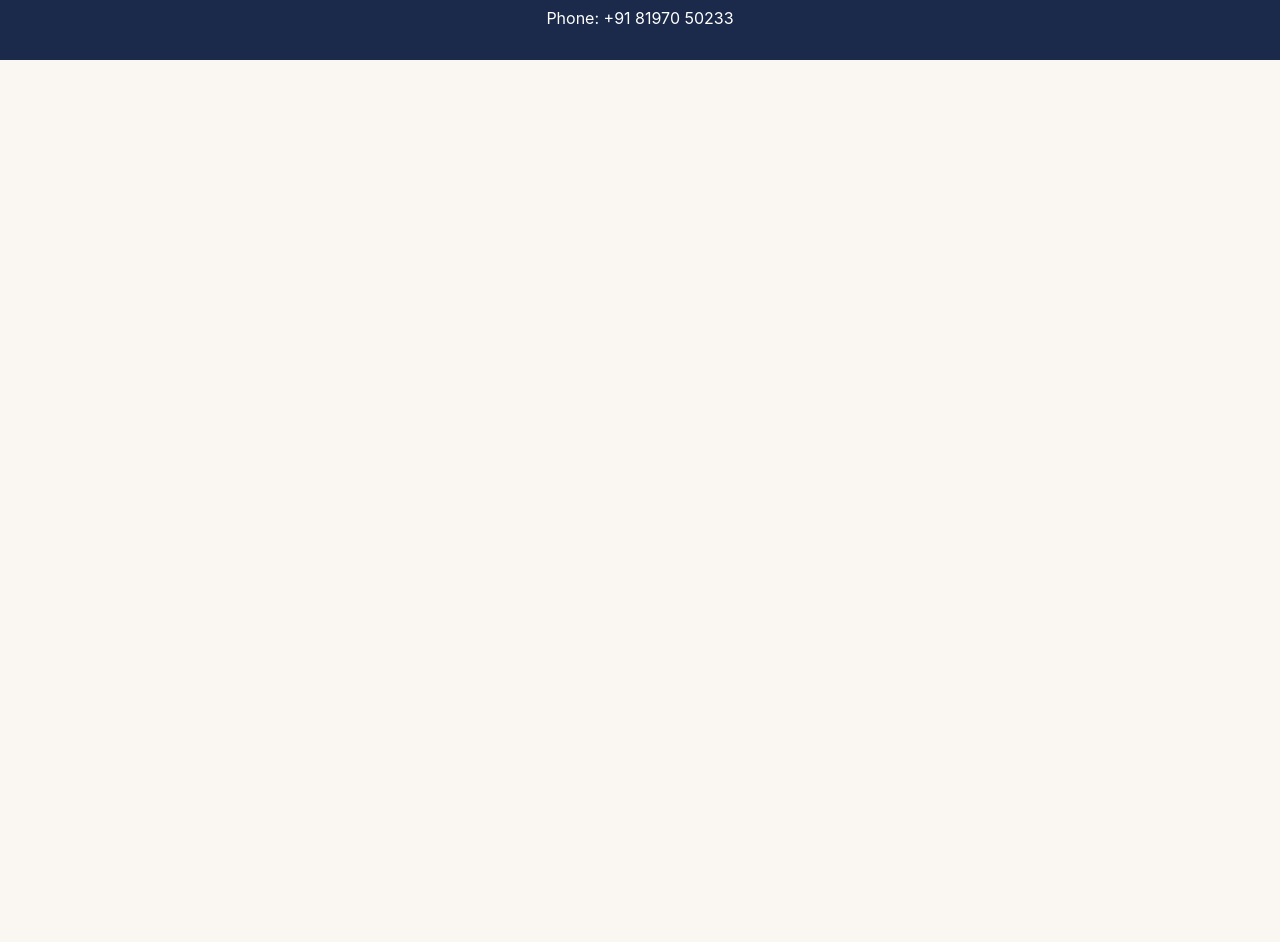
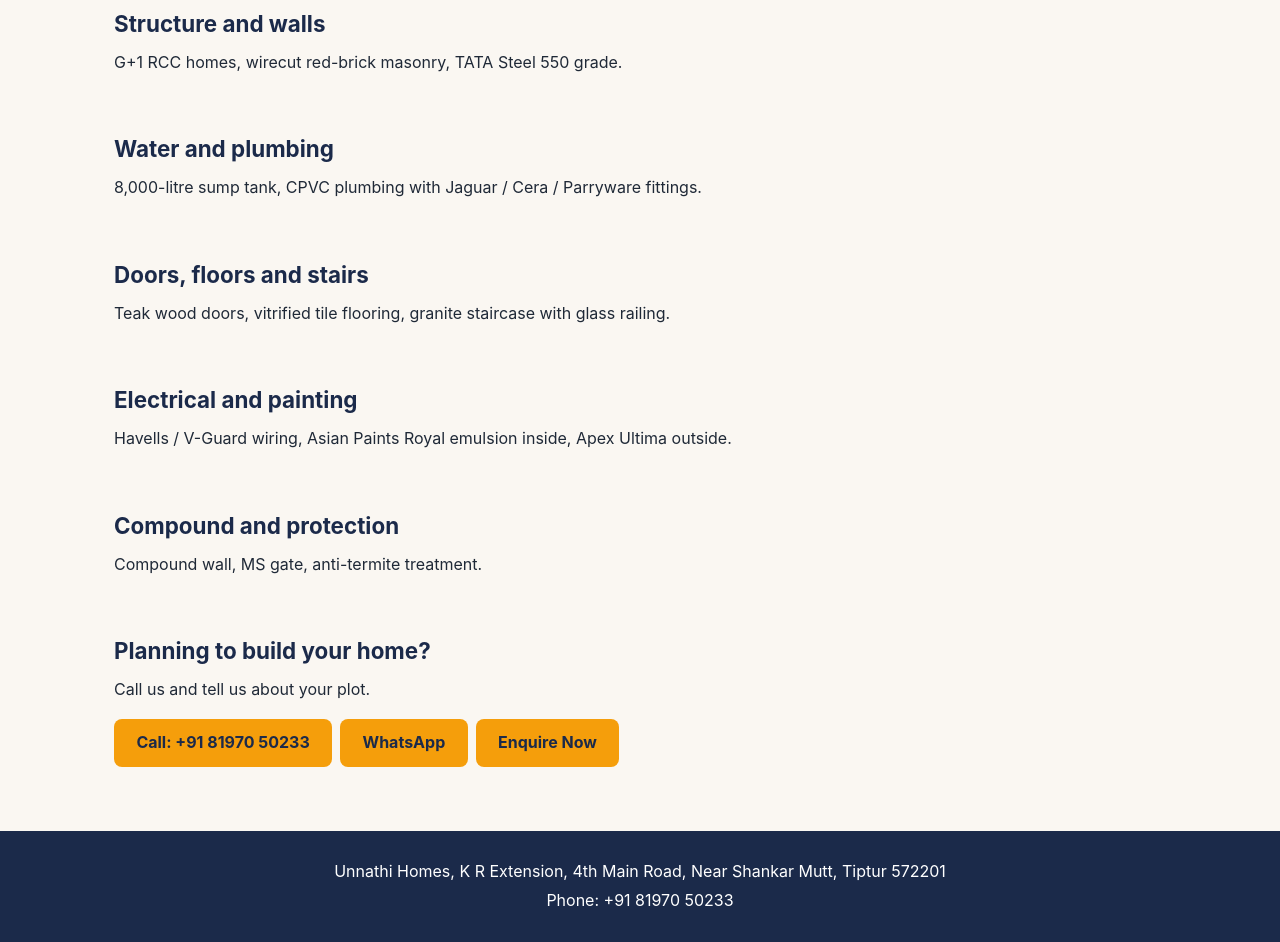
Before and after one commit to ullas2007/unnathi-homes, a React (Vite) app: page /services in a window 1280 px wide. Shown: the part 200-1142 px from the top of the page. Before the commit the page ends 800 px from the top, so only its background shows below. Built offline with nearby package versions, Linux system fonts and the light colour scheme.

Commit message:
Fix attached buttons on Projects and Testimonials; restore full Services page content

```diff
--- a/src/pages/Projects.jsx
+++ b/src/pages/Projects.jsx
@@ -22,8 +22,8 @@ function Projects() {
       <section>
         <h2>Planning to build your home?</h2>
         <p>Call us and tell us about your plot.</p>
-        <a href="tel:+918197050233">Call: +91 81970 50233</a>
-        <Link to="/contact">Enquire Now</Link>
+        <a href="tel:+918197050233" className="btn">Call: +91 81970 50233</a>
+        <Link to="/contact" className="btn">Enquire Now</Link>
       </section>
     </div>
   );
--- a/src/pages/Services.jsx
+++ b/src/pages/Services.jsx
@@ -1,7 +1,46 @@
+import { Link } from "react-router-dom";
+
 function Services() {
   return (
     <div>
       <h1>Services</h1>
+      <p>
+        We build residential houses, including G+1 RCC homes — from foundation
+        to finishing, as one complete work.
+      </p>
+
+      <section>
+        <h2>Structure and walls</h2>
+        <p>G+1 RCC homes, wirecut red-brick masonry, TATA Steel 550 grade.</p>
+      </section>
+
+      <section>
+        <h2>Water and plumbing</h2>
+        <p>8,000-litre sump tank, CPVC plumbing with Jaguar / Cera / Parryware fittings.</p>
+      </section>
+
+      <section>
+        <h2>Doors, floors and stairs</h2>
+        <p>Teak wood doors, vitrified tile flooring, granite staircase with glass railing.</p>
+      </section>
+
+      <section>
+        <h2>Electrical and painting</h2>
+        <p>Havells / V-Guard wiring, Asian Paints Royal emulsion inside, Apex Ultima outside.</p>
+      </section>
+
+      <section>
+        <h2>Compound and protection</h2>
+        <p>Compound wall, MS gate, anti-termite treatment.</p>
+      </section>
+
+      <section>
+        <h2>Planning to build your home?</h2>
+        <p>Call us and tell us about your plot.</p>
+        <a href="tel:+918197050233" className="btn">Call: +91 81970 50233</a>
+        <a href="https://wa.me/918197050233" className="btn">WhatsApp</a>
+        <Link to="/contact" className="btn">Enquire Now</Link>
+      </section>
     </div>
   );
 }
--- a/src/pages/Testimonials.jsx
+++ b/src/pages/Testimonials.jsx
@@ -13,8 +13,8 @@ function Testimonials() {
       <section>
         <h2>Planning to build your home?</h2>
         <p>Call us and tell us about your plot.</p>
-        <a href="tel:+918197050233">Call: +91 81970 50233</a>
-        <Link to="/contact">Enquire Now</Link>
+        <a href="tel:+918197050233" className="btn">Call: +91 81970 50233</a>
+        <Link to="/contact" className="btn">Enquire Now</Link>
       </section>
     </div>
   );
```
